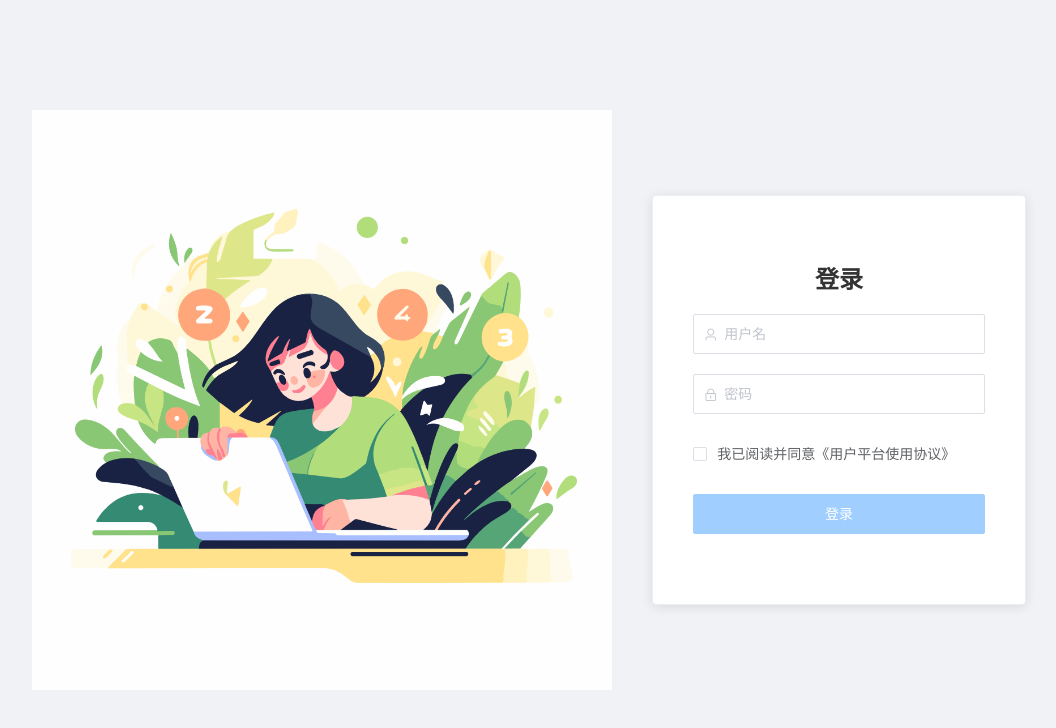
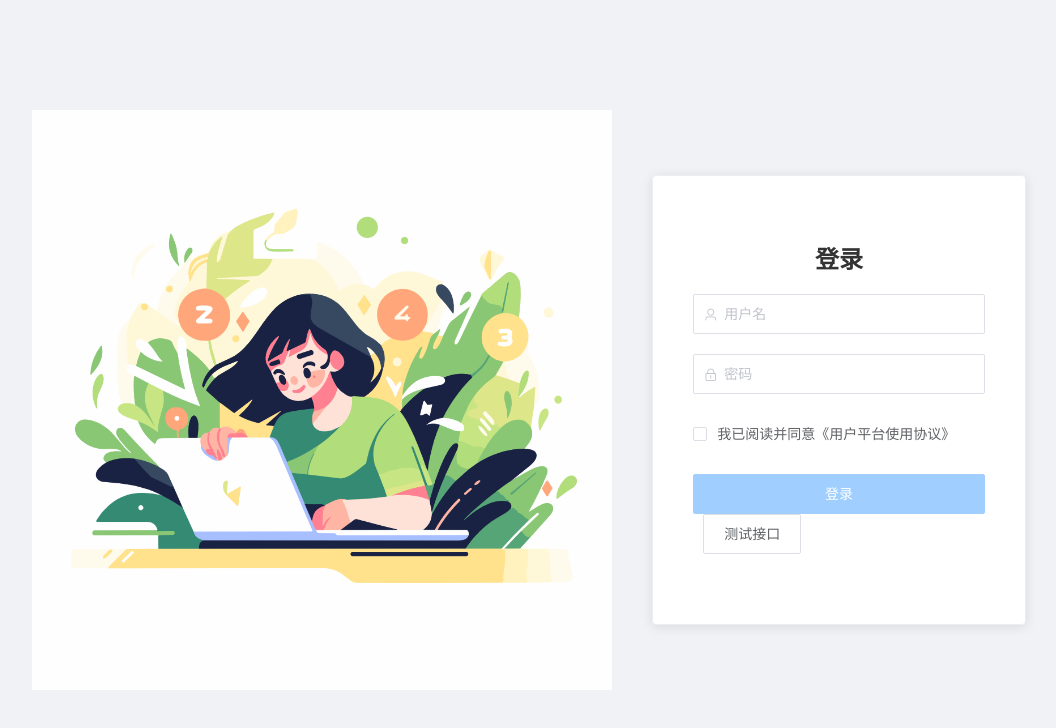
Before and after one commit to ze1sure99/hr, a Vue app: page /#/login in a window 1280 px wide. Shown: the top 728 px of the page, without its empty margins (111-1167 px from the left). Built offline with nearby package versions, Linux system fonts and the light colour scheme.

Commit message:
vue-cli代理解决跨域问题

```diff
--- a/src/main.js
+++ b/src/main.js
@@ -11,6 +11,7 @@ import '@/styles/index.scss' // global css
 import App from './App'
 import store from './store'
 import router from './router'
+import axios from 'axios'
 
 import '@/icons' // icon
 import '@/permission' // permission control
@@ -35,6 +36,8 @@ Vue.use(ElementUI, { locale })
 
 Vue.config.productionTip = false
 
+Vue.prototype.$ajax = axios
+
 new Vue({
   el: '#app',
   router,
--- a/src/store/modules/user.js
+++ b/src/store/modules/user.js
@@ -1,40 +1,41 @@
 import { getToken, removeToken, setToken } from '@/utils/auth'
 // state中定义数据
 const state = {
-  token: getToken() //从缓存中读取初始值
+  token: getToken() // 从缓存中读取初始值
 }
 
 const mutations = {
-  //mutations中的方法，第一个参数是state，第二个参数是传入的参数（payload）
-  //setToken两个参数 state是当前模块的state token是传入的token
-  setToken(state,token){
-    state.token = token;
+  // mutations中的方法，第一个参数是state，第二个参数是传入的参数（payload）
+  // setToken两个参数 state是当前模块的state token是传入的token
+  setToken(state, token) {
+    // 存到vuex中
+    state.token = token
     // 同步到缓存
     setToken(token)
   },
-  removeToken(state){
+  removeToken(state) {
     // 1.删除vuex中的token
-    state.token = null;
+    state.token = null
     // 2.删除缓存中的token
-    removeToken();
+    removeToken()
   }
 }
 
 // actions中定义页面调用方法
 const actions = {
   // 第一个参数是context上下文，第二个参数是传入参数
-  login(conext,data){
+  login(conext, data) {
     //  console.log(conext);
-     console.log(data);
-     // todo: 调用登陆接口
+    console.log(data)
+    // todo: 调用登陆接口
 
-     //登陆成功后，会返回一个token 123456(点击登录，设置token为123456)
-     conext.commit('setToken','123456')
+    // 登陆成功后，会返回一个token 123456(点击登录，设置token为123456)
+    conext.commit('setToken', '123456')
   }
 }
 
 export default {
-  namespaced: true,// 开启命名空间,dispatch调用需要这样调用 dispatch('user/login')
+  namespaced: true, // 开启命名空间,dispatch调用需要这样调用 dispatch('user/login')
   state,
   mutations,
   actions
--- a/src/views/login/index.vue
+++ b/src/views/login/index.vue
@@ -2,35 +2,20 @@
   <el-row class="login-container" type="flex" justify="center" align="middle">
     <!-- 左侧图片部分 -->
     <el-col :span="12" :xs="24" :sm="24" :md="12" class="login-image">
-      <img src="@/assets/common/work.png" alt="登录图片" class="image"/>
+      <img src="@/assets/common/work.png" alt="登录图片" class="image" />
     </el-col>
 
     <!-- 右侧登录表单部分 -->
     <el-col :span="8" :xs="24" :sm="24" :md="8" class="login-form-container">
       <el-card class="login-card">
         <h2 class="form-title">登录</h2>
-        <el-form
-          :model="loginForm"
-          :rules="rules"
-          ref="loginForm"
-          label-position="left"
-          label-width="0"
-        >
+        <el-form :model="loginForm" :rules="rules" ref="loginForm" label-position="left" label-width="0">
           <el-form-item prop="username">
-            <el-input
-              v-model="loginForm.username"
-              placeholder="用户名"
-              prefix-icon="el-icon-user"
-            ></el-input>
+            <el-input v-model="loginForm.username" placeholder="用户名" prefix-icon="el-icon-user"></el-input>
           </el-form-item>
           <el-form-item prop="password">
-            <el-input
-              v-model="loginForm.password"
-              type="password"
-              placeholder="密码"
-              prefix-icon="el-icon-lock"
-              @keyup.enter.native="onSubmit"
-            ></el-input>
+            <el-input v-model="loginForm.password" type="password" placeholder="密码" prefix-icon="el-icon-lock"
+              @keyup.enter.native="onSubmit"></el-input>
           </el-form-item>
 
           <!-- 使用协议复选框 -->
@@ -41,14 +26,12 @@
           </el-form-item>
 
           <el-form-item>
-            <el-button
-              type="primary"
-              class="login-button"
-              @click="onSubmit"
-              :loading="loading"
-              :disabled="!isFormValid"
-            >
+            <el-button type="primary" class="login-button" @click="onSubmit" :loading="loading"
+              :disabled="!isFormValid">
               登录
+            </el-button>
+            <el-button @click="testAjax">
+              测试接口
             </el-button>
           </el-form-item>
         </el-form>
@@ -103,7 +86,7 @@ export default {
           setTimeout(() => {
             this.loading = false;
             // 这里可以添加实际的登录逻辑，例如调用API
-            this.$store.dispatch('user/login',this.loginForm)
+            this.$store.dispatch('user/login', this.loginForm)
             this.$message.success('登录成功！');
             // 跳转到主页或其他页面
             this.$router.push({ name: 'Home' });
@@ -113,7 +96,18 @@ export default {
           return false;
         }
       });
-    }
+    },
+    // testAjax() {
+    //   const data = {
+    //     mobile: '13800000002',
+    //     password: 'hm#qd@23!'
+    //   };
+    //   this.$ajax.post('/api/sys/login', data).then(res => {
+    //     console.log(res);
+    //   }).catch(error => {
+    //     console.error('请求错误:', error);
+    //   });
+    // }
   }
 };
 </script>
@@ -170,7 +164,8 @@ export default {
     flex-direction: column;
   }
 
-  .login-image, .login-form-container {
+  .login-image,
+  .login-form-container {
     padding: 10px;
   }
 
--- a/vue.config.js
+++ b/vue.config.js
@@ -36,7 +36,13 @@ module.exports = {
       warnings: false,
       errors: true
     },
-    before: require('./mock/mock-server.js')
+    proxy: {
+      // path: 目标服务器
+      '/api': {
+        target: 'https://heimahr.itheima.net/'
+      }
+    }
+    // before: require('./mock/mock-server.js') 基础模版做的模拟数据 拦截请求
   },
   configureWebpack: {
     // provide the app's title in webpack's name field, so that
```
Also changed, not shown: src/router/index.js (+13 -13 lines).
